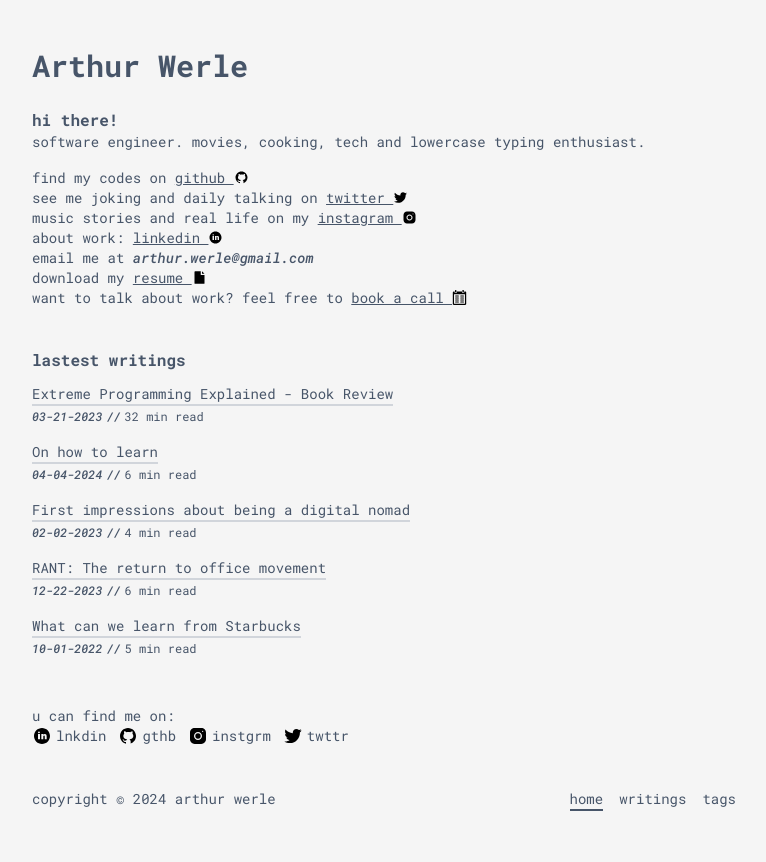
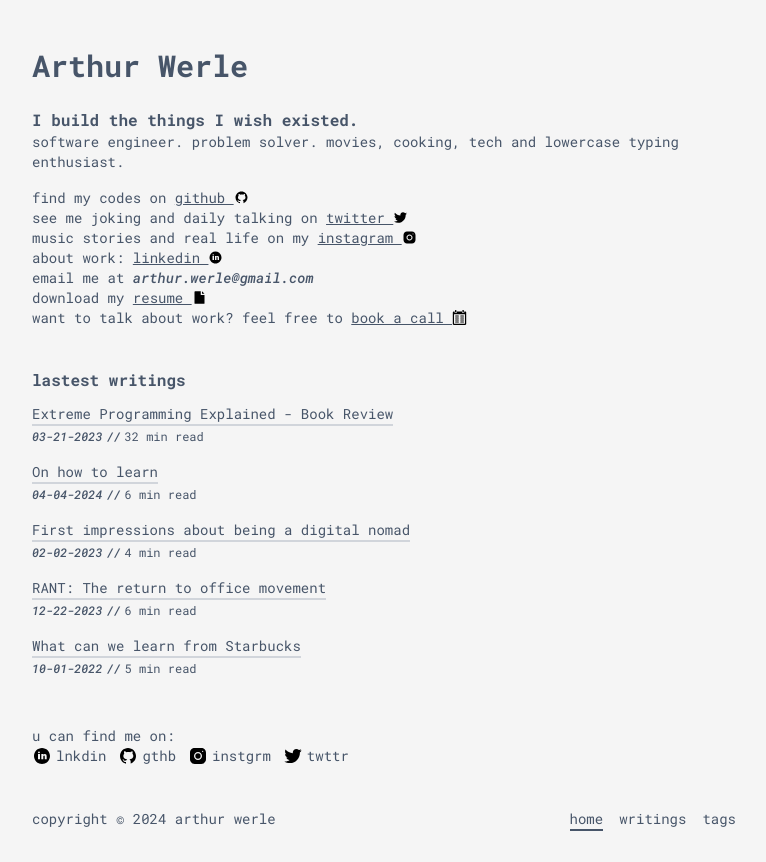
Before and after one commit to ArthurWerle/blog, an Astro site: page / in a window 1280 px wide. Shown: the whole page, without its empty margins (256-1022 px from the left). Built offline with nearby package versions, Linux system fonts and the light colour scheme; Astro itself is replaced by a stand-in of ours.

Commit message:
change text

```diff
--- a/src/pages/index.astro
+++ b/src/pages/index.astro
@@ -14,9 +14,9 @@ const pageTitle = "Arthur Werle"
 ---
 
 <BaseLayout pageTitle={pageTitle}>
-  <h2 class="text-md font-bold">hi there!</h2>
+  <h2 class="text-md font-bold">I build the things I wish existed.</h2>
   <p class="text-sm pb-4">
-    software engineer. movies, cooking, tech and lowercase typing enthusiast.
+    software engineer. problem solver. movies, cooking, tech and lowercase typing enthusiast.
   </p>
   <p class="text-sm">
     find my codes on
```
